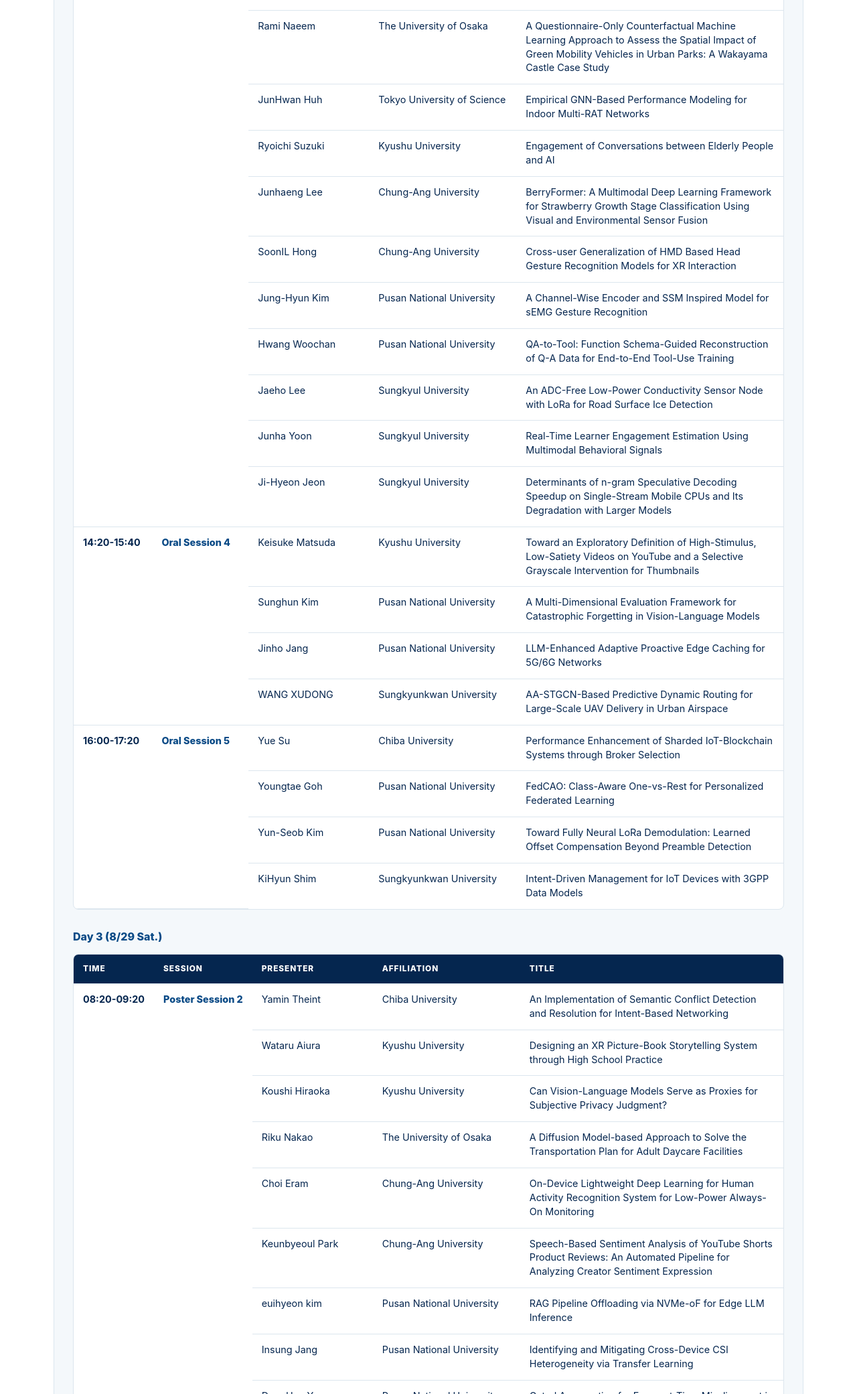
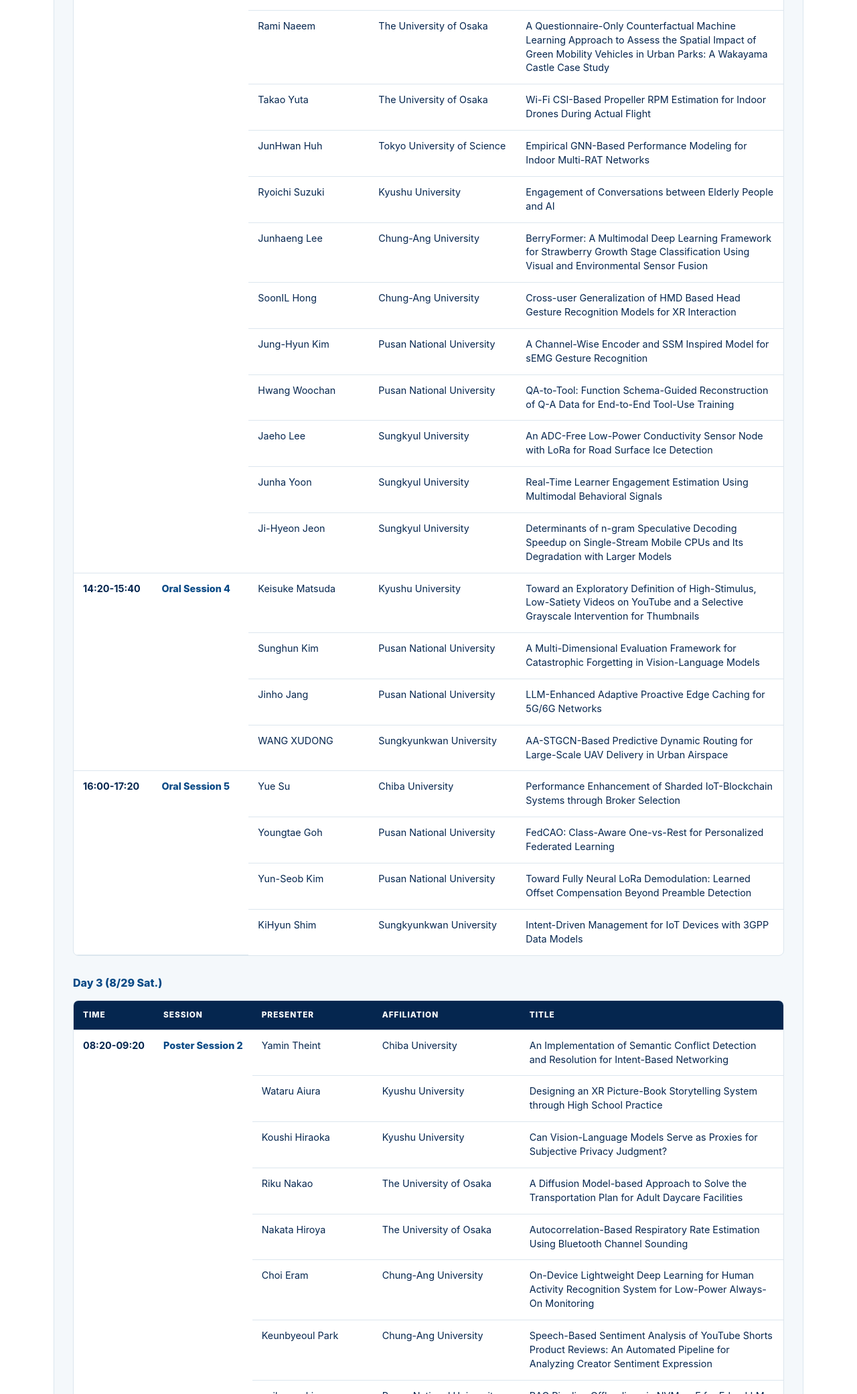
Before and after one commit to hyuckjinchoi/iwcs2026, a plain HTML site: page index.html in a window 1280 px wide. Shown: the part 3700-5781 px from the top of the page at 67% size. Drawn offline with Linux system fonts and the light colour scheme.

Commit message:
Add files via upload

```diff
--- a/index.html
+++ b/index.html
@@ -237,8 +237,8 @@
                   <td>IPv6 Wireless Access in Satellite Networks (IPWASN)</td>
                 </tr>
                 <tr>
-                  <td class="time-cell" rowspan="12"><strong>13:00-14:00</strong></td>
-                  <td class="session-cell" rowspan="12">Poster Session 1</td>
+                  <td class="time-cell" rowspan="13"><strong>13:00-14:00</strong></td>
+                  <td class="session-cell" rowspan="13">Poster Session 1</td>
                   <td>ZHUANG YANHAO</td>
                   <td>Chiba University</td>
                   <td>Design of a Temporal-Difference Event-Driven Convolution Accelerator for Low-Time-Step Spiking Neural Network Inference</td>
@@ -252,6 +252,11 @@
                   <td>Rami Naeem</td>
                   <td>The University of Osaka</td>
                   <td>A Questionnaire-Only Counterfactual Machine Learning Approach to Assess the Spatial Impact of Green Mobility Vehicles in Urban Parks: A Wakayama Castle Case Study</td>
+                </tr>
+                <tr>
+                  <td>Takao Yuta</td>
+                  <td>The University of Osaka</td>
+                  <td>Wi-Fi CSI-Based Propeller RPM Estimation for Indoor Drones During Actual Flight</td>
                 </tr>
                 <tr>
                   <td>JunHwan Huh</td>
@@ -359,8 +364,8 @@
               </thead>
               <tbody>
                 <tr>
-                  <td class="time-cell" rowspan="11"><strong>08:20-09:20</strong></td>
-                  <td class="session-cell" rowspan="11">Poster Session 2</td>
+                  <td class="time-cell" rowspan="12"><strong>08:20-09:20</strong></td>
+                  <td class="session-cell" rowspan="12">Poster Session 2</td>
                   <td>Yamin Theint</td>
                   <td>Chiba University</td>
                   <td>An Implementation of Semantic Conflict Detection and Resolution for Intent-Based Networking</td>
@@ -379,6 +384,11 @@
                   <td>Riku Nakao</td>
                   <td>The University of Osaka</td>
                   <td>A Diffusion Model-based Approach to Solve the Transportation Plan for Adult Daycare Facilities</td>
+                </tr>
+                <tr>
+                  <td>Nakata Hiroya</td>
+                  <td>The University of Osaka</td>
+                  <td>Autocorrelation-Based Respiratory Rate Estimation Using Bluetooth Channel Sounding</td>
                 </tr>
                 <tr>
                   <td>Choi Eram</td>
```
